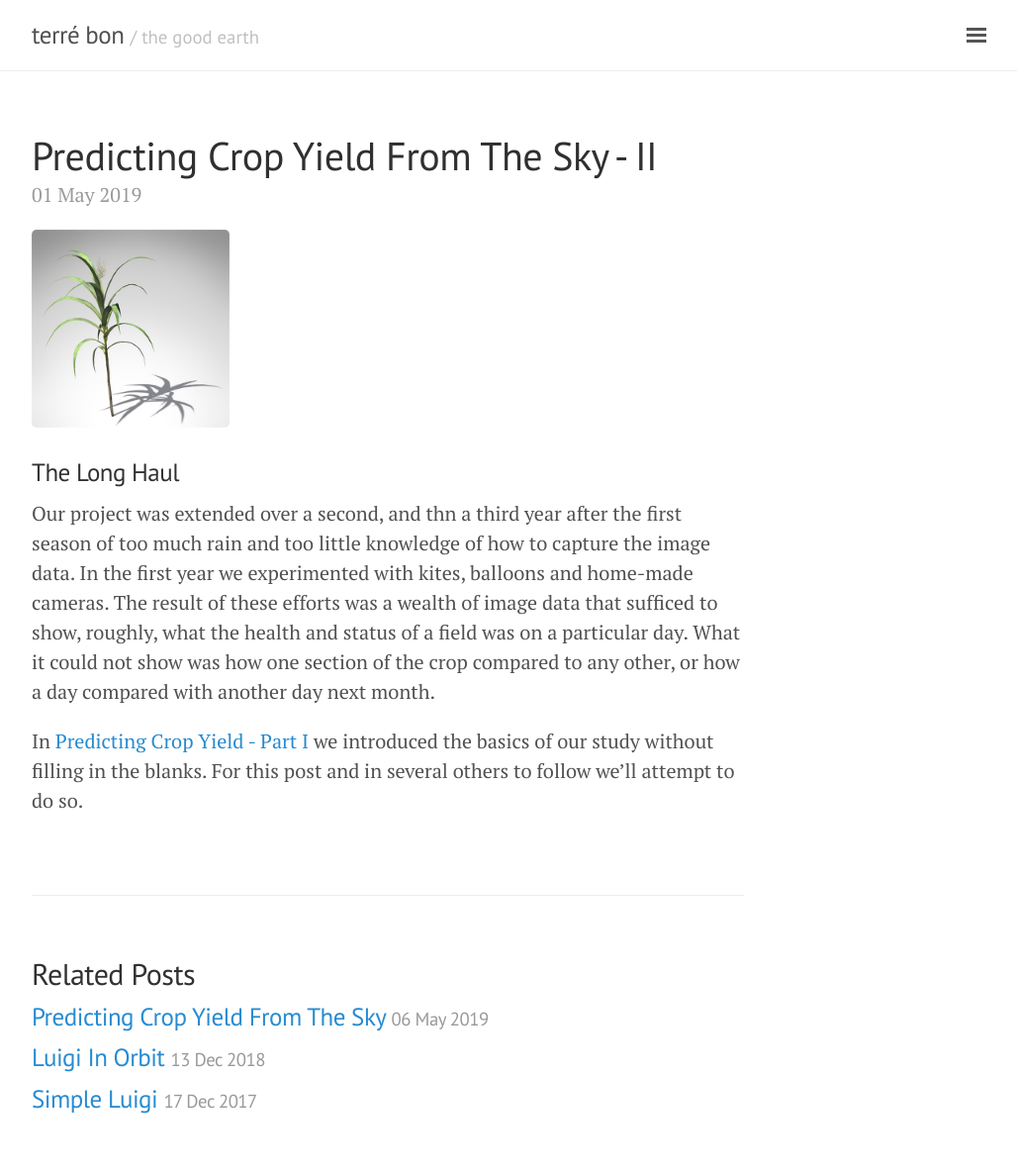
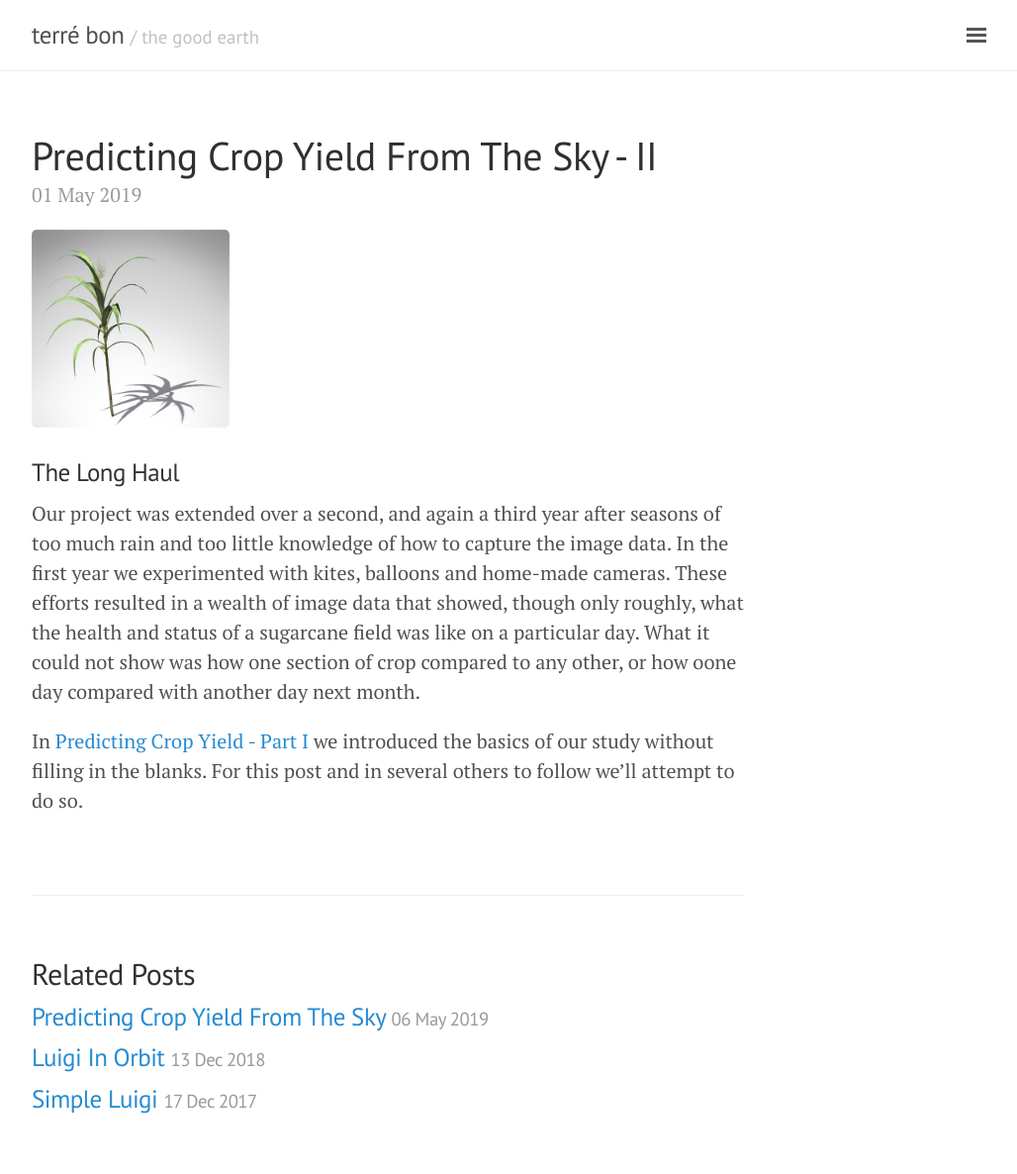
Before and after one commit to geraldmc/geraldmc.github.io, a Jekyll site: the page built from _posts/2019-05-01-predicting-yield-2.md, in a window 1280 px wide. Shown: the whole page at 99% size, without its empty margins (248-1276 px from the left). Built offline with Jekyll 4.4.1, drawn with Linux system fonts in a browser that asks for light colours.

Commit message:
updates part 2

```diff
--- a/_posts/2019-05-01-predicting-yield-2.md
+++ b/_posts/2019-05-01-predicting-yield-2.md
@@ -7,6 +7,6 @@ title: Predicting Crop Yield From The Sky - II
 
 ### The Long Haul
 
-Our project was extended over a second, and thn a third year after the first season of too much rain and too little knowledge of how to capture the image data. In the first year we experimented with kites, balloons and home-made cameras. The result of these efforts was a wealth of image data that sufficed to show, roughly, what the health and status of a field was on a particular day. What it could not show was how one section of the crop compared to any other, or how a day compared with another day next month.
+Our project was extended over a second, and again a third year after seasons of too much rain and too little knowledge of how to capture the image data. In the first year we experimented with kites, balloons and home-made cameras. These efforts resulted in a wealth of image data that showed, though only roughly, what the health and status of a sugarcane field was like on a particular day. What it could not show was how one section of crop compared to any other, or how oone day compared with another day next month.
 
 In [Predicting Crop Yield - Part I](https://geraldmc.github.io/2019/03/13/predicting-yield-1/) we introduced the basics of our study without filling in the blanks. For this post and in several others to follow we'll attempt to do so.
```
